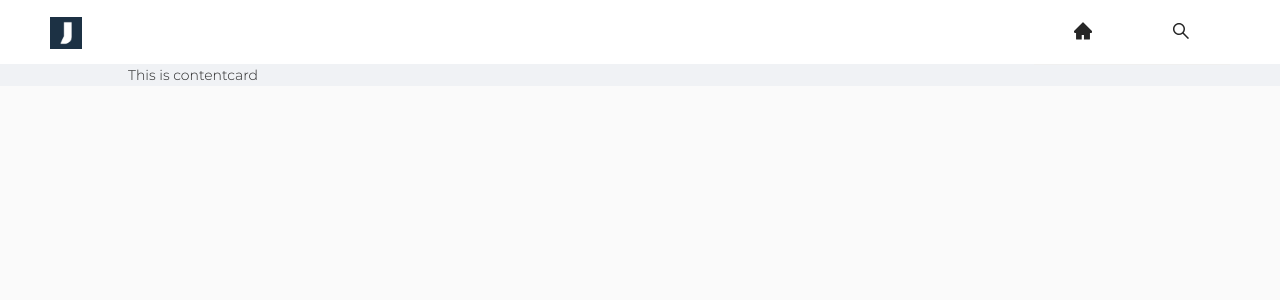
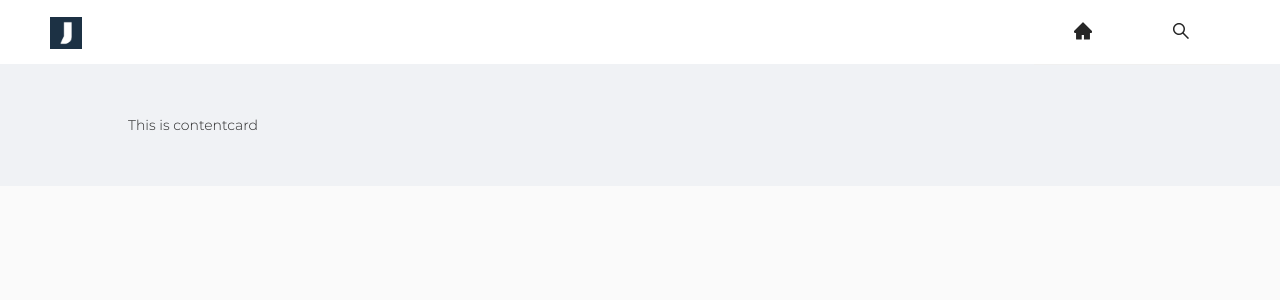
Before and after one commit to kokaowoat/jobwishes, a React (Create React App) app: page / in a window 1280 px wide. Shown: the top 300 px of the page. Built offline with nearby package versions, Linux system fonts and the light colour scheme.

Commit message:
[Update] Template css

```diff
--- a/src/components/common/Template/Template.scss
+++ b/src/components/common/Template/Template.scss
@@ -61,17 +61,21 @@
   .contentContainer {
     margin: 0 auto;
     width: 85%;
+    margin: 20px auto;
     @media (min-width: 768px) and (max-width: 1024px) {
       // tablet size
       width: 80%;
+      margin: 50px auto;
     }
     @media (min-width: 1025px) and (max-width: 1280px) {
       // laptop size
       width: 80%;
+      margin: 50px auto;
     }
     @media (min-width: 1281px) {
       // desktop size
       width: 75%;
+      margin: 50px auto;
     }
   }
 }
```
